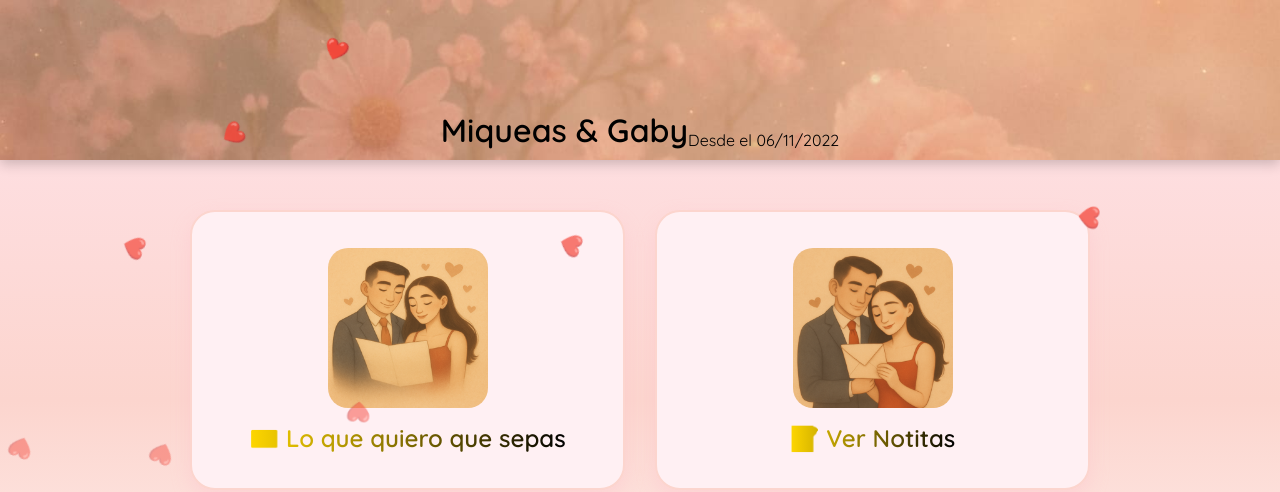
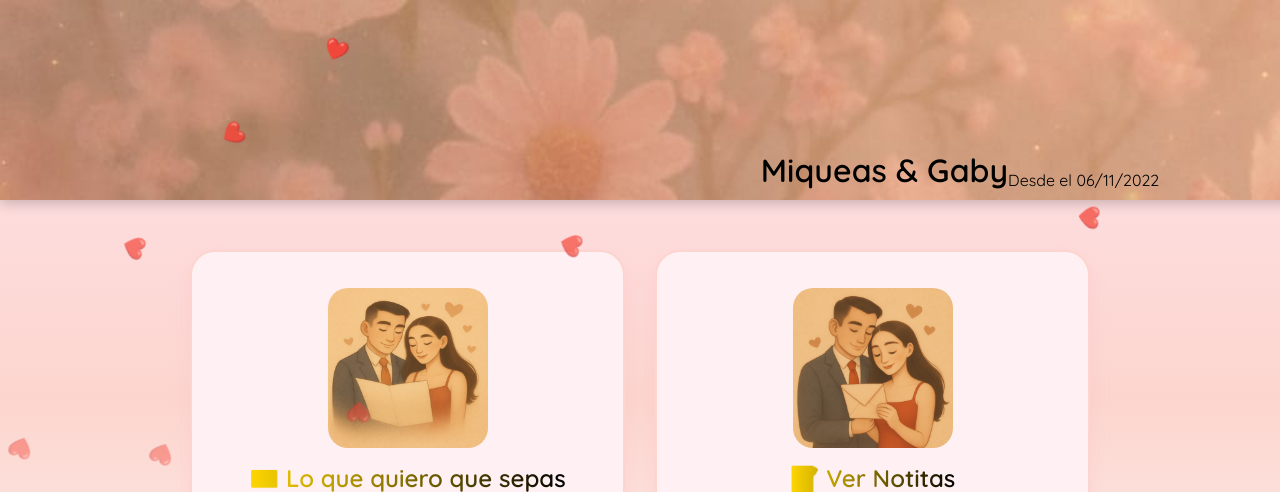
Before and after one commit to gabrielavasso/mini_web, a Flask app: page / in a window 1280 px wide; the page is wider, and only the part inside the window is pictured. Shown: the top 492 px of that part. Run offline with Flask 3, Linux system fonts and the light colour scheme.

Commit message:
📱 Ajuste: eliminar espacio inferior en móvil

```diff
--- a/static/css/styles.css
+++ b/static/css/styles.css
@@ -15,8 +15,8 @@ body {
 
 /* ======= HEADER CON ESTILO MEJORADO ======= */
 header {
-    width: 100%;
-    height: 160px;
+    width: 150%;
+    height: 200px;
     background-image: url('../img/encabezado.jpg');
     background-size: cover;
     background-position: center;
--- a/templates/index.html
+++ b/templates/index.html
@@ -102,7 +102,18 @@
     flex-direction: column;
     gap: 20px;
   }
+
+  body {
+    padding-bottom: 0 !important;
+    margin-bottom: 0 !important;
+  }
+
+  main {
+    padding-bottom: 0 !important;
+    margin-bottom: 0 !important;
+  }
 }
+
 </style>
 
 <script>
```
